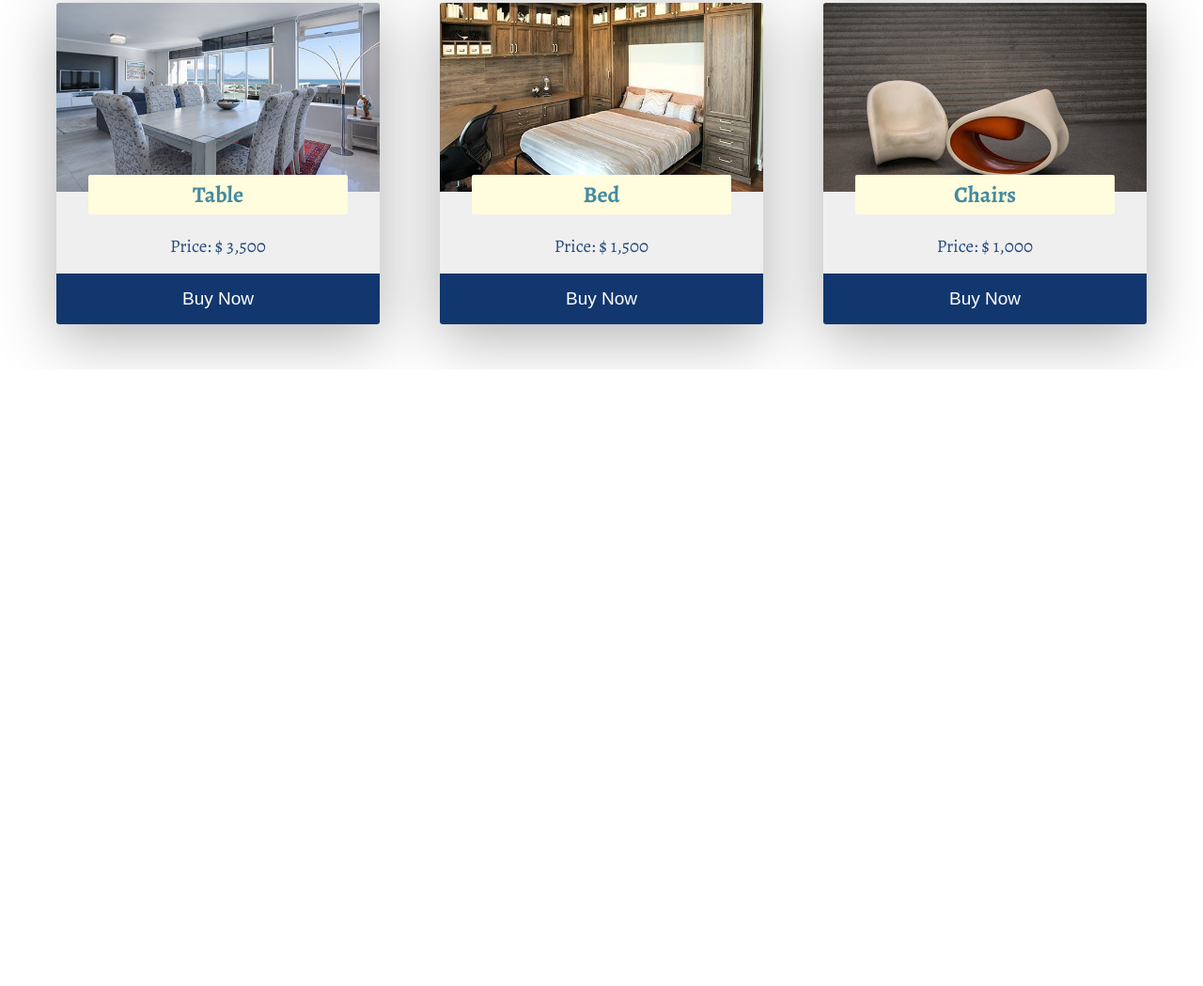
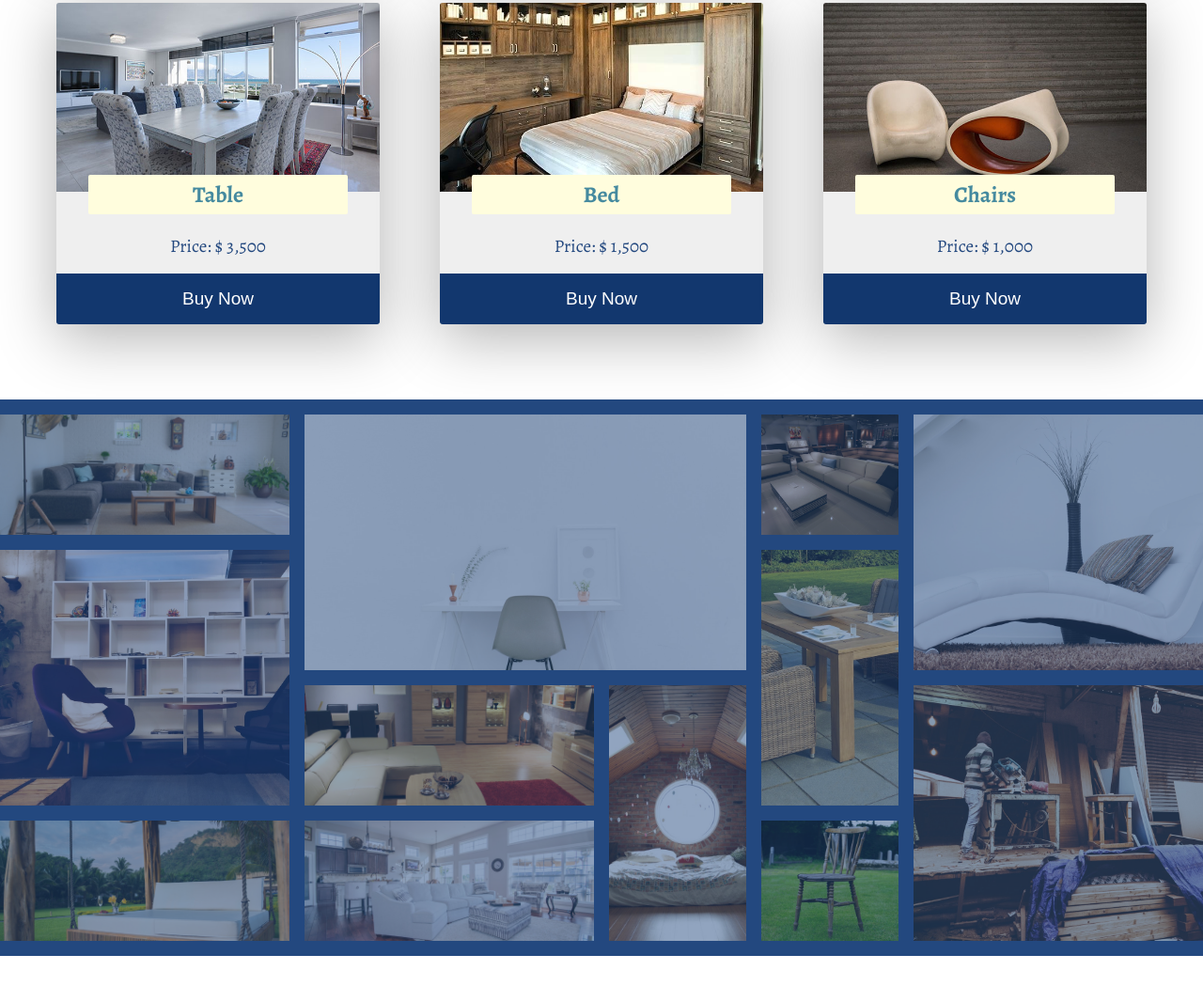
Before and after one commit to Mahesh-yadav/furniture-store, a website: page index.html in a window 1280 px wide. Shown: the part 2058-3107 px from the top of the page at 94% size. Before the commit the page ends 2451 px from the top, so only its background shows below. Drawn offline with nearby package versions, Linux system fonts and the light colour scheme.

Commit message:
add gallery section

```diff
--- a/index.html
+++ b/index.html
@@ -226,6 +226,20 @@
                 </div>
             </div>
         </section>
+        <section class="gallery">
+            <img src="./images/gallery-img-1.jpeg" alt="" class="gallery-image gallery-image-1">
+            <img src="./images/gallery-img-2.jpeg" alt="" class="gallery-image gallery-image-2">
+            <img src="./images/gallery-img-3.jpeg" alt="" class="gallery-image gallery-image-3">
+            <img src="./images/gallery-img-4.jpeg" alt="" class="gallery-image gallery-image-4">
+            <img src="./images/gallery-img-5.jpeg" alt="" class="gallery-image gallery-image-5">
+            <img src="./images/gallery-img-6.jpeg" alt="" class="gallery-image gallery-image-6">
+            <img src="./images/gallery-img-7.jpeg" alt="" class="gallery-image gallery-image-7">
+            <img src="./images/gallery-img-8.jpeg" alt="" class="gallery-image gallery-image-8">
+            <img src="./images/gallery-img-9.jpeg" alt="" class="gallery-image gallery-image-9">
+            <img src="./images/gallery-img-10.jpeg" alt="" class="gallery-image gallery-image-10">
+            <img src="./images/gallery-img-11.jpeg" alt="" class="gallery-image gallery-image-11">
+            <img src="./images/gallery-img-12.jpeg" alt="" class="gallery-image gallery-image-12">
+        </section>
     </main>
 </body>
 </html>
--- a/styles.css
+++ b/styles.css
@@ -473,3 +473,85 @@ body{
 .bestselling-btn:hover{
     background-color: #23487f;
 }
+
+.gallery{
+    grid-column: 1 / -1;
+    grid-row: 7 / 8;
+    display: grid;
+    grid-template-columns: repeat(8, minmax(1rem, 1fr));
+    grid-template-rows: repeat(4, 10vw);
+    gap: 1.6rem;
+    margin-top: 6.4rem;
+    background-color: #23487f;
+    padding: 1.6rem 0;
+}
+
+.gallery-image{
+    width: 100%;
+    height: 100%;
+    object-fit: cover;
+    opacity: 0.5;
+    transition: opacity 1s;
+}
+
+.gallery-image:hover{
+    opacity: 1;
+}
+
+.gallery-image-1{
+    grid-column: 1 / 3;
+    grid-row: 1 / 2;
+}
+
+.gallery-image-2{
+    grid-column: 3 / 6;
+    grid-row: 1 / 3;
+}
+
+.gallery-image-3{
+    grid-column: 6 / 7;
+    grid-row: 1 / 2;
+}
+
+.gallery-image-4{
+    grid-column: 7 / 9;
+    grid-row: 1 / 3;
+}
+
+.gallery-image-5{
+    grid-column: 1 / 3;
+    grid-row: 2 / 4;
+}
+
+.gallery-image-6{
+    grid-column: 3 / 5;
+    grid-row: 3 / 4;
+}
+.gallery-image-7{
+    grid-column: 6 / 7;
+    grid-row: 2 / 4;
+}
+
+.gallery-image-8{
+    grid-column: 5 / 6;
+    grid-row: 3 / 5;
+}
+
+.gallery-image-9{
+    grid-column: 1 / 3;
+    grid-row: 4 / 5;
+}
+.gallery-image-10{
+    grid-column: 3 / 5;
+    grid-row: 4 / 5;
+}
+
+.gallery-image-11{
+    grid-column: 6 / 7;
+    grid-row: 4 / 5;
+}
+
+.gallery-image-12{
+    grid-column: 7 / 9;
+    grid-row: 3 / 5;
+}
```
